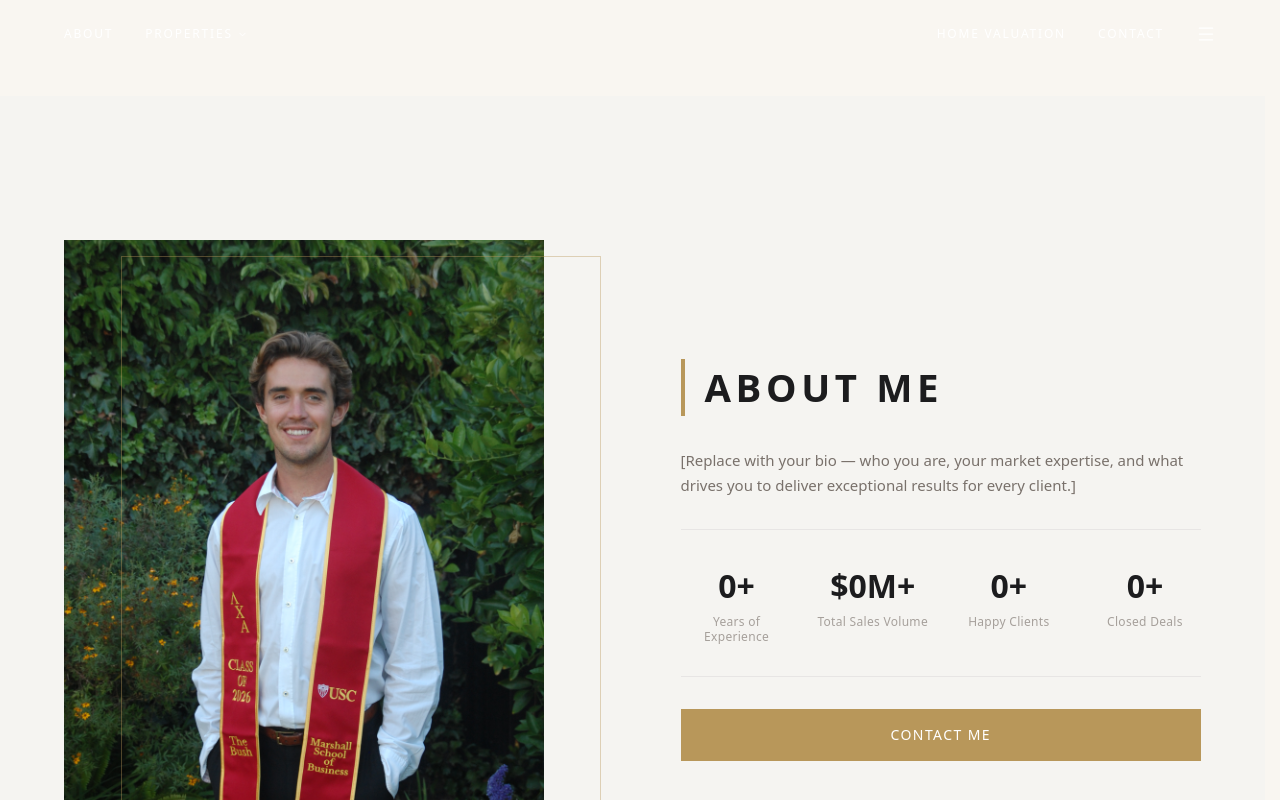
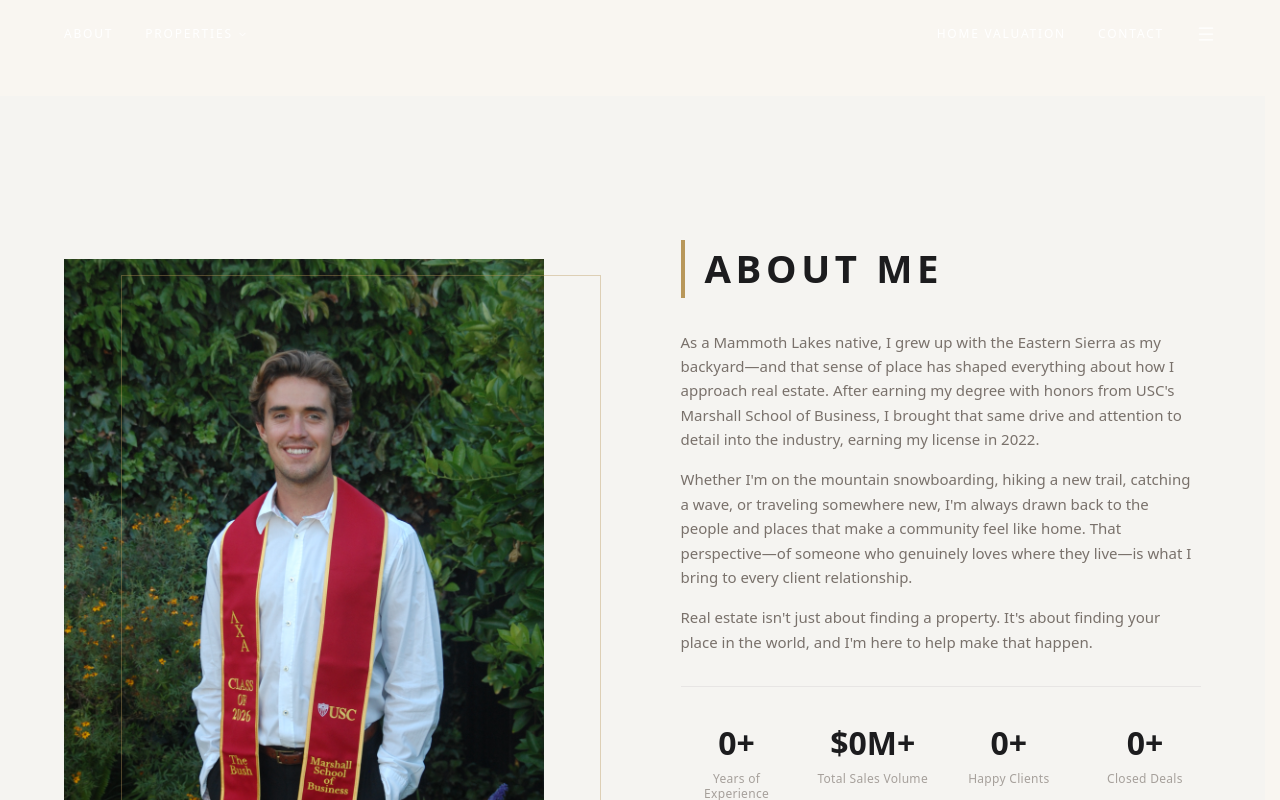
Before and after one commit to mitchellparsons8224-rgb/realty-site, a Next.js app: page /about in a window 1280 px wide. Shown: the top 800 px of the page. Built offline with nearby package versions, Linux system fonts and the light colour scheme.

Commit message:
Bio text, LUXRE logo on contact page

```diff
--- a/src/app/(marketing)/contact/page.tsx
+++ b/src/app/(marketing)/contact/page.tsx
@@ -52,10 +52,13 @@ export default function ContactPage() {
 
         {/* LUXRE logo */}
         <div className="mb-16">
-          {/* Logo placeholder — drop luxre-logo.png into /public/images/ and uncomment:
-          <Image src="/images/luxre-logo.png" alt="LUXRE Realty" width={180} height={60} className="object-contain" />
-          */}
-          <p className="font-serif text-white/50 text-xs tracking-[0.3em] uppercase">LUXRE Realty</p>
+          <Image
+            src="/images/luxre-logo.png"
+            alt="LUXRE Realty"
+            width={160}
+            height={54}
+            className="object-contain"
+          />
         </div>
 
         {/* Two-column layout with vertical divider */}
--- a/src/components/about/AboutSection.tsx
+++ b/src/components/about/AboutSection.tsx
@@ -52,9 +52,11 @@ export default function AboutSection() {
             </div>
 
             {/* Bio */}
-            <p className="font-sans text-stone-500 leading-relaxed text-[15px] text-center lg:text-left max-w-xl">
-              [Replace with your bio — who you are, your market expertise, and what drives you to deliver exceptional results for every client.]
-            </p>
+            <div className="space-y-4 font-sans text-stone-500 leading-relaxed text-[15px] lg:text-left max-w-xl">
+              <p>As a Mammoth Lakes native, I grew up with the Eastern Sierra as my backyard—and that sense of place has shaped everything about how I approach real estate. After earning my degree with honors from USC's Marshall School of Business, I brought that same drive and attention to detail into the industry, earning my license in 2022.</p>
+              <p>Whether I'm on the mountain snowboarding, hiking a new trail, catching a wave, or traveling somewhere new, I'm always drawn back to the people and places that make a community feel like home. That perspective—of someone who genuinely loves where they live—is what I bring to every client relationship.</p>
+              <p>Real estate isn't just about finding a property. It's about finding your place in the world, and I'm here to help make that happen.</p>
+            </div>
 
             {/* Stats */}
             <div className="grid grid-cols-2 sm:grid-cols-4 gap-6 py-8 border-y border-stone-200">
```
Also changed, not shown: public/images/luxre-logo.png (added).
